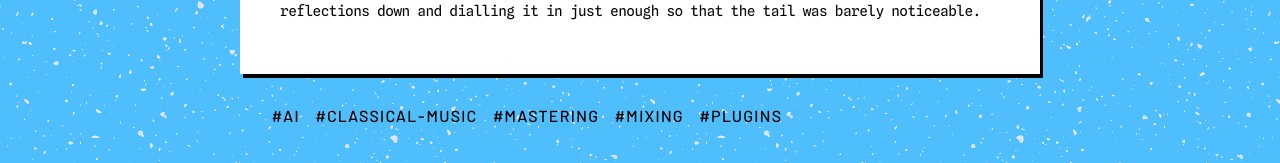
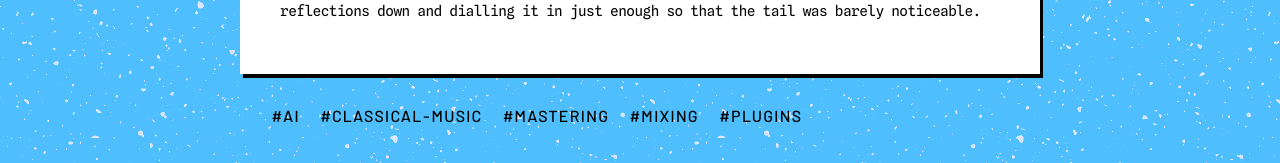
Before and after one commit to callumhackett/callumhackett.github.io, a Jekyll site: the page built from _posts/2022-11-11-jessye-norman-remastered.md, in a window 1280 px wide. Shown: the part 4551-4714 px from the top of the page. Built offline with Jekyll 4.4.1, drawn with Linux system fonts in a browser that asks for light colours; comment, search, counter and statistics services are not loaded.

Commit message:
updated something

```diff
--- a/assets/css/page.css
+++ b/assets/css/page.css
@@ -160,7 +160,7 @@ audio {
 .post-index-entry-tags a {
     color: rgb(140, 140, 140);
 }
-.post-index-entry-tags .post-tag {
+.post-index-entry-tags .post-tag, #mobile-post-tags .post-tag {
     padding-right: 15px !important;
 }
 .post-index-entry:last-child {
```
